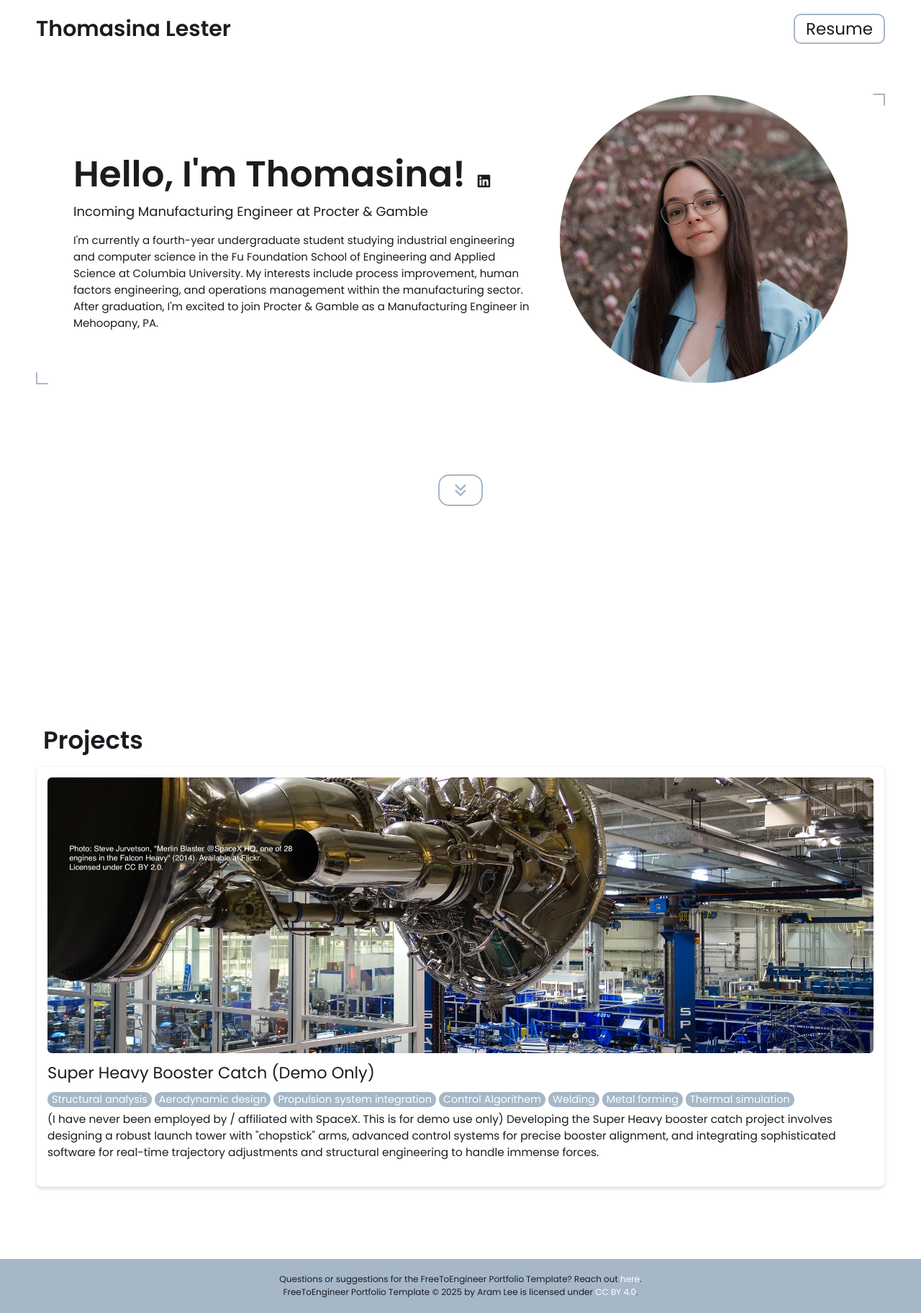
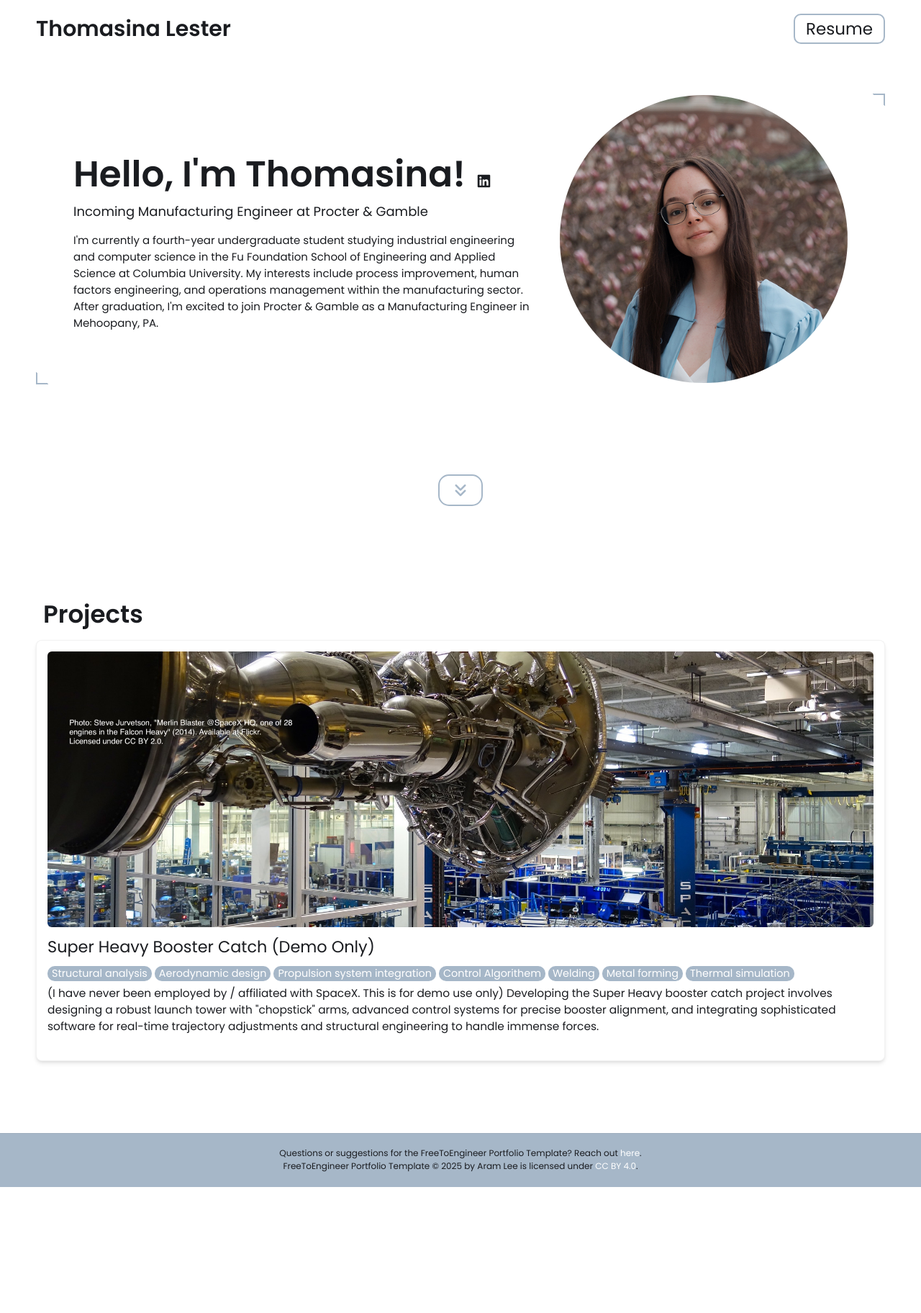
Before and after one commit to thomasinalester/thomasinalester.github.io, a Jekyll site: the page built from index.html, in a window 1280 px wide. Shown: the whole page at 72% size. Built offline with Jekyll 4.4.1, drawn with Linux system fonts in a browser that asks for light colours; after the commit the page ends 1649 px from its top, so only the background shows below that.

Commit message:
Update styles.css

```diff
--- a/css/styles.css
+++ b/css/styles.css
@@ -237,7 +237,7 @@ nav .mobile-nav {
 /* NAVIGATION ARROW */
 .arrow{
     margin-top: 125px;
-    margin-bottom: 300px;
+    margin-bottom: 125px;
     display: flex;
     justify-content: center;
 }
```
